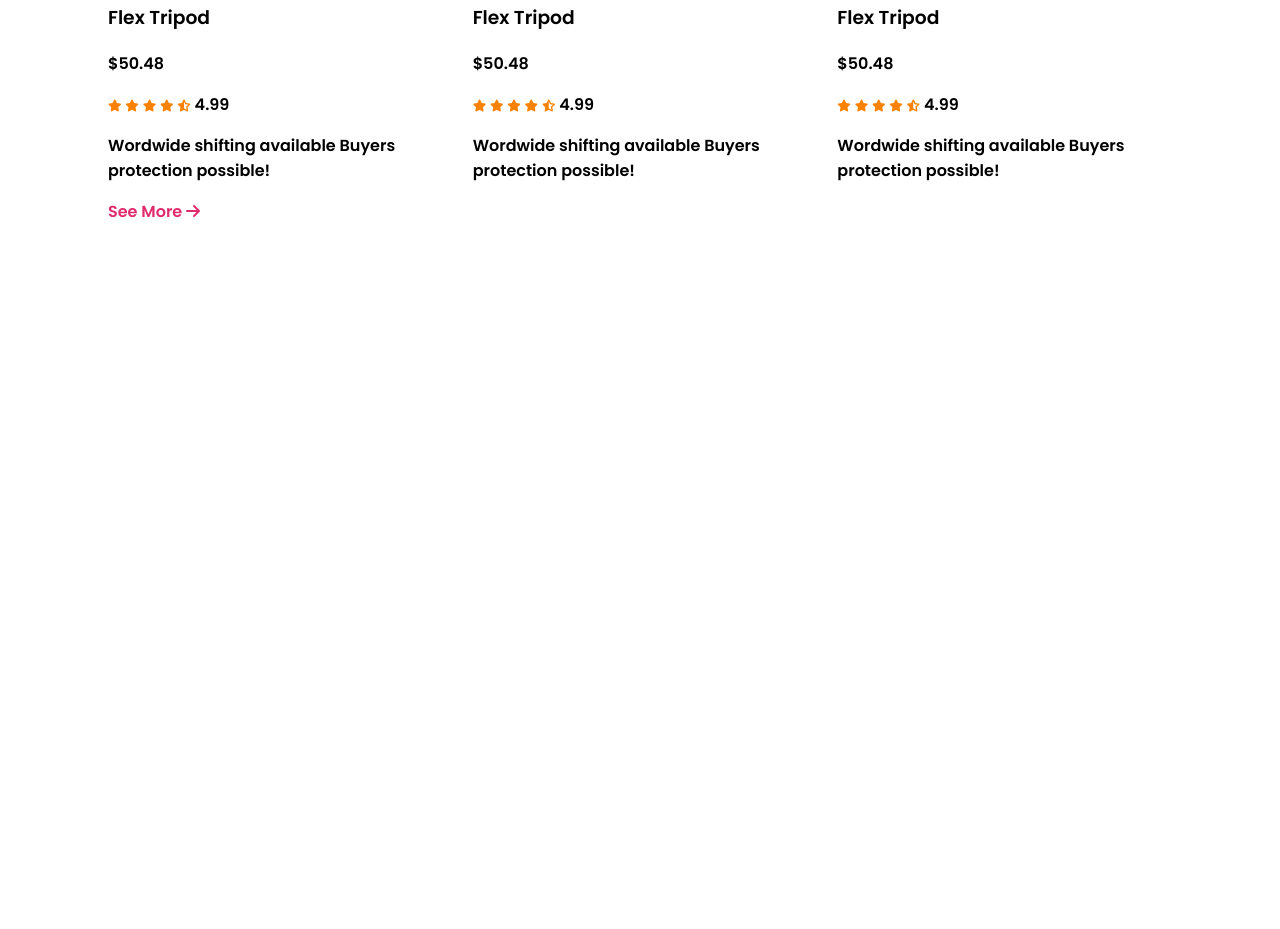
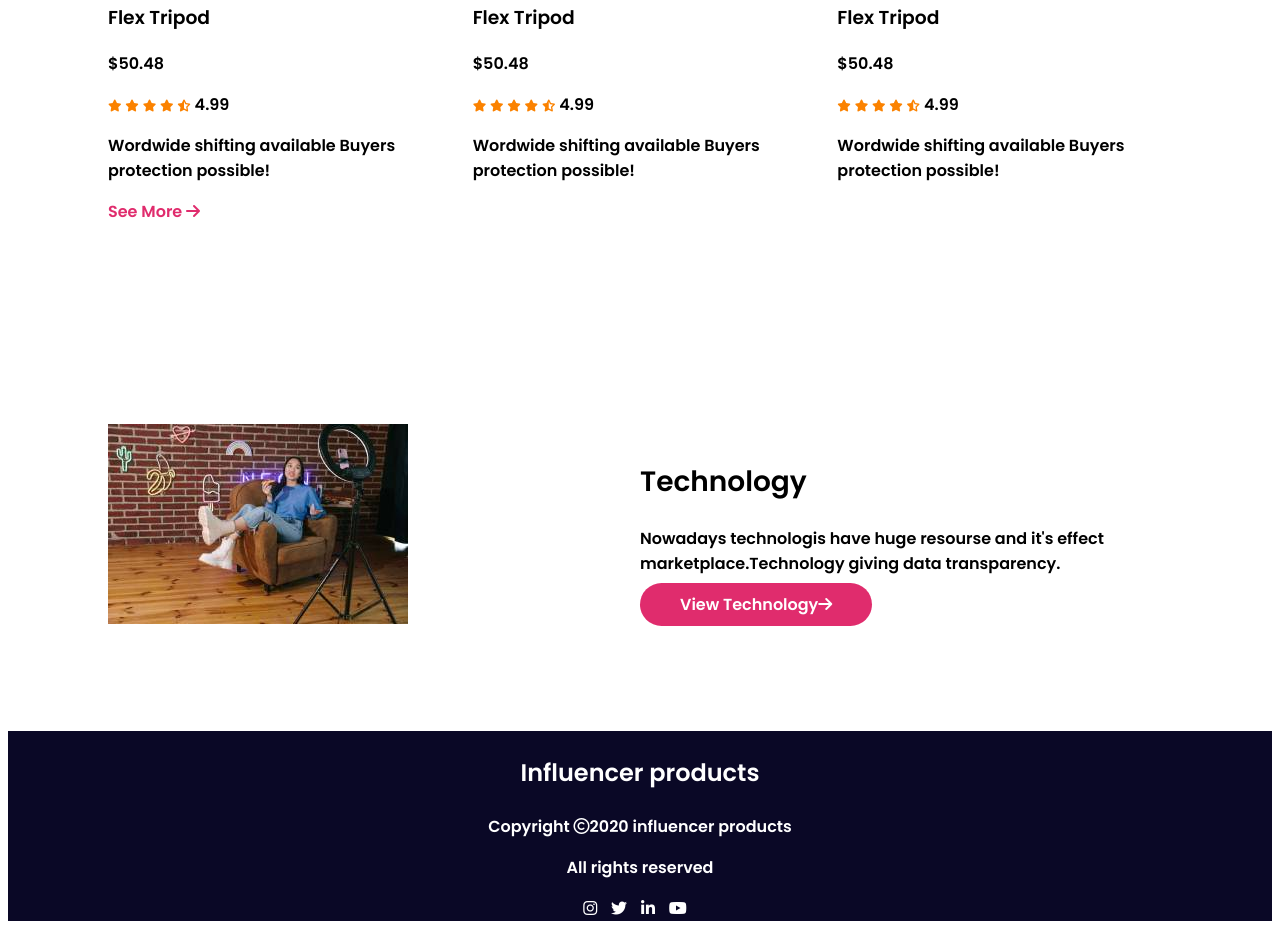
Before and after one commit to aklimaakhter/influencer-gear-html5, a plain HTML site: page index.html in a window 1280 px wide. Shown: the part 1678-2607 px from the top of the page. Before the commit the page ends 2010 px from the top, so only its background shows below. Drawn offline with Linux system fonts and the light colour scheme.

Commit message:
technology and footer part added

```diff
--- a/index.html
+++ b/index.html
@@ -29,8 +29,7 @@
                     <div class="influence">
                         <h1>Start your Journey as
                             Influencer</h1>
-                        <p>Lorem ipsum dolor sit amet, consectetur adipiscing elit. Sem vestibulum sed scelerisque eros.
-                            Lectus faucibus.</p>
+                        <p>I want to be a meaningful influencer and create many more brand. </p>
                         <a class="link-button" target="_blank" href="">Preebook now<i
                                 class="fas fa-arrow-right"></i></a>
                     </div>
@@ -182,9 +181,37 @@
             </div>
 
         </section>
+        <!-- Technology Part  -->
+        <section class="container">
+            <div class="technologis">
+                <div class="tecnologist">
+                    <div class="technology">
+                        <img src="images/influencer-3.jpg" alt="">
+                    </div>
+                    <div class="technology">
+                        <h2 class="technology-section">Technology</h2>
+                        <p>Nowadays technologis have huge resourse and it's effect marketplace.Technology giving data
+                            transparency. </p>
+                        <a class="link-button" target="_blank" href="">View Technology<i
+                                class="fas fa-arrow-right"></i></a>
+                    </div>
+                </div>
+            </div>
 
+        </section>
+        <!-- Footer Part  -->
+        <footer class="footer-detail">
+            <h3 class="footer-title">Influencer products</h3>
+            <p>Copyright <span><i class="far fa-copyright"></i></span>2020 influencer products</p>
+            <p>All rights reserved</p>
+            <div class="social-icon">
+                <i class="fab fa-instagram"></i>
+                <i class="fab fa-twitter"></i>
+                <i class="fab fa-linkedin-in"></i>
+                <i class="fab fa-youtube"></i>
+            </div>
+        </footer>
     </main>
-
 </body>
 
 </html>
--- a/styles/style.css
+++ b/styles/style.css
@@ -71,3 +71,26 @@ main{
     text-align: right;
     color: #E02C6D;
 }
+
+/* Technology Part  */
+.tecnologist{
+    display: grid;
+    grid-template-columns: repeat(2, 1fr);
+    align-items: center;
+}
+.technology-section{
+    font-size: 28px;
+}
+/* Footer Part  */
+.footer-detail{
+    background: #0A0826;
+    color: #FFFFFF;
+    text-align: center;
+}
+.footer-title{
+    font-size: 24px;
+}
+.fab{
+    margin-right: 10px;
+
+}
```
Also changed, not shown: images/influencer-1.jpg (added), images/influencer-2 (1).jpg (added), images/influencer-2.jpg (added), images/influencer-3.jpg (added), 1 other file.
